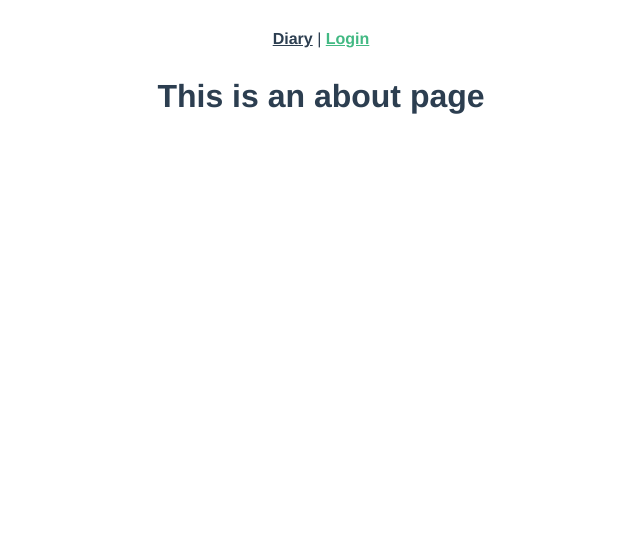
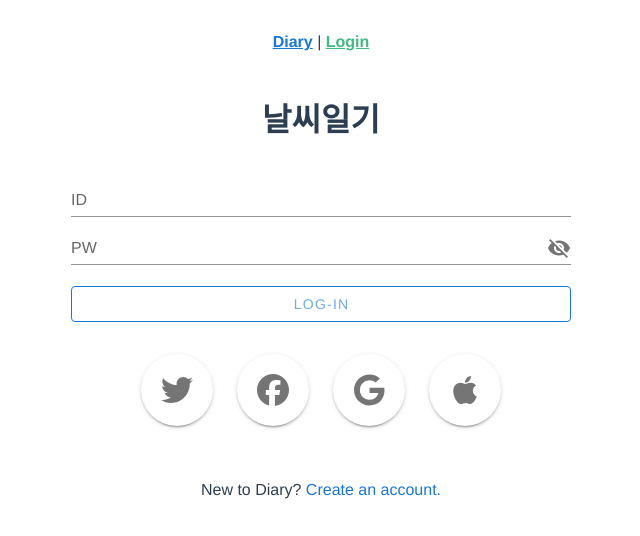
Before and after one commit to 2T1-JH-2016/weather-daily, a Vue app: page /login in a window 1280 px wide. Shown: the top 536 px of the page, without its empty margins (319-959 px from the left). Built offline with nearby package versions, Linux system fonts and the light colour scheme.

Commit message:
로그인 화면 생성
#추후 개발 예정
- OAuth 로그인 기능
- 로그인 정보  store 저장
- 회원가입 다이얼로그

```diff
--- a/package.json
+++ b/package.json
@@ -8,7 +8,13 @@
     "lint": "vue-cli-service lint"
   },
   "dependencies": {
+    "@fortawesome/fontawesome-svg-core": "^6.1.0",
+    "@fortawesome/free-brands-svg-icons": "^6.1.0",
+    "@fortawesome/free-regular-svg-icons": "^6.1.0",
+    "@fortawesome/free-solid-svg-icons": "^6.1.0",
+    "@fortawesome/vue-fontawesome": "^2.0.6",
     "core-js": "^3.8.3",
+    "font-awesome": "^4.7.0",
     "vue": "^2.6.14",
     "vue-router": "^3.5.1",
     "vuetify": "^2.6.0",
--- a/src/App.vue
+++ b/src/App.vue
@@ -1,10 +1,14 @@
 <template>
   <div id="app">
-    <nav>
-      <router-link to="/">Diary</router-link> |
-      <router-link to="/login">Login</router-link>
-    </nav>
-    <router-view/>
+    <v-app>
+      <nav>
+        <router-link to="/">Diary</router-link> |
+        <router-link to="/login">Login</router-link>
+      </nav>
+      <v-main>
+        <router-view/>
+      </v-main>
+    </v-app>
   </div>
 </template>
 
--- a/src/main.js
+++ b/src/main.js
@@ -3,6 +3,19 @@ import App from './App.vue'
 import vuetify from './plugins/vuetify'
 import store from './store'
 import router from './router'
+import 'vuetify/dist/vuetify.min.css'
+
+import { library } from '@fortawesome/fontawesome-svg-core'
+// import { faHatWizard } from '@fortawesome/free-solid-svg-icons'
+import { FontAwesomeIcon } from '@fortawesome/vue-fontawesome'
+
+import { fas } from '@fortawesome/free-solid-svg-icons'
+import { far } from '@fortawesome/free-regular-svg-icons'
+import { fab } from '@fortawesome/free-brands-svg-icons'
+
+library.add(fas,far,fab)
+
+Vue.component('font-awesome-icon', FontAwesomeIcon)
 
 Vue.config.productionTip = false
 
--- a/src/views/HomeView.vue
+++ b/src/views/HomeView.vue
@@ -1,6 +1,12 @@
 <template>
   <div class="home">
     <img alt="Vue logo" src="../assets/logo.png">
+    <v-app id="app">
+    <v-btn color="success">Success</v-btn>
+    <v-btn color="error">Error</v-btn>
+    <v-btn color="warning">Warning</v-btn>
+    <v-btn color="info">Info</v-btn>
+  </v-app>
     <HelloWorld msg="Welcome to Your Vue.js App"/>
   </div>
 </template>
--- a/src/views/LoginView.vue
+++ b/src/views/LoginView.vue
@@ -1,5 +1,120 @@
 <template>
-  <div class="about">
-    <h1>This is an about page</h1>
-  </div>
+    <v-content>
+        <v-container>
+            <v-row>
+                <v-col cols="12"><h1>날씨일기</h1></v-col>
+            </v-row>
+            <v-row class="text-center">
+                <v-col
+                    class="mb-5"
+                    cols="12"
+                >
+                <div class="userInfo">
+                    <v-text-field
+                        clearable
+                        label="ID"
+                        p-10
+                        v-model="info.id"
+                        hide-details="auto"
+                        :rules="[rules.required,rules.emailRules]"
+                    ></v-text-field>
+                    <v-text-field
+                        label="PW"
+                        name="input-10-2"
+                        v-model="info.pw"
+                        hint="At least 8 characters"
+                        class="input-group--focused"
+                        :append-icon="pwShow ? 'mdi-eye' : 'mdi-eye-off'"
+                        :rules="[rules.required, rules.min]"
+                        :type="pwShow ? 'text' : 'password'"
+                        @click:append="pwShow = !pwShow"
+                    ></v-text-field>
+                    <v-btn
+                        color="primary"
+                        outlined
+                        plain
+                        block
+                        @click="loginEvnet"
+                    >Log-In</v-btn>
+                    <v-row class="ma-5">
+                        <v-flex>
+                            <v-btn
+                                v-for="i in icons"
+                                elevation="2"
+                                fab
+                                icon
+                                class="ma-3"
+                                x-large
+                                :key="i.id"
+                                @click="oAuthLogin(i)"
+                            ><font-awesome-icon class="fa-2x" :icon="i.class" /></v-btn>
+                        </v-flex>
+                    </v-row>
+                    </div>
+                </v-col>
+            </v-row>
+            <!-- 스토어 저장 후 삭제 -->
+            <v-alert
+                border="top"
+                colored-border
+                type="info"
+                elevation="2"
+                class="userInfo text-left"
+                v-if="alertPopup"
+                @click="alertPopup=false"
+            >
+                <p>ID : {{info.id}}</p>
+                <p>PW : {{info.pw}}</p>
+                store 에 계정 저장
+            </v-alert>
+            <!-- //스토어 저장 후 삭제 -->
+            New to Diary? <a @click="sginInPopup=true">Create an account.</a>
+        </v-container>
+    </v-content>
 </template>
+
+<script>
+  export default {
+    data: () => ({
+      rules: {
+        required: value => !!value || 'Required.',
+        min: v => v.length >= 8 || 'Min 8 characters',
+        emailRules: v => /.+@.+/.test(v) || 'E-mail must be valid',
+      },
+      pwShow : false,
+      alertPopup : false,
+      sginInPopup : false,
+      info : {
+        id : '',
+        pw : ''
+      },
+      icons:[
+          {id : "twitter", class: "fa-brands fa-twitter"},
+          {id : "facebook", class: "fa-brands fa-facebook"},
+          {id : "google", class: "fa-brands fa-google"},
+          {id : "apple", class: "fa-brands fa-apple"},
+      ]
+    }),
+    methods : {
+      loginEvnet : function() {
+        if(this.validEmailCheck(this.info.id) && this.info.pw.length > 7)
+          this.alertPopup = true
+      },
+      validEmailCheck: function(value){
+        var pattern = /^[0-9a-zA-Z]([-_.]?[0-9a-zA-Z])*@[0-9a-zA-Z]([-_.]?[0-9a-zA-Z])*.[a-zA-Z]{2,3}$/i;
+        return (value.match(pattern)!=null)
+      },
+      oAuthLogin : function(service){
+          console.table(service)
+      }
+    }
+  }
+</script>
+
+<style lang="scss" scoped>
+  .userInfo {
+    max-width : 500px;
+    margin-left: auto;
+    margin-right: auto;
+  }
+</style>
```
Also changed, not shown: 1 other file (tests, documents, lock files or other folders).
